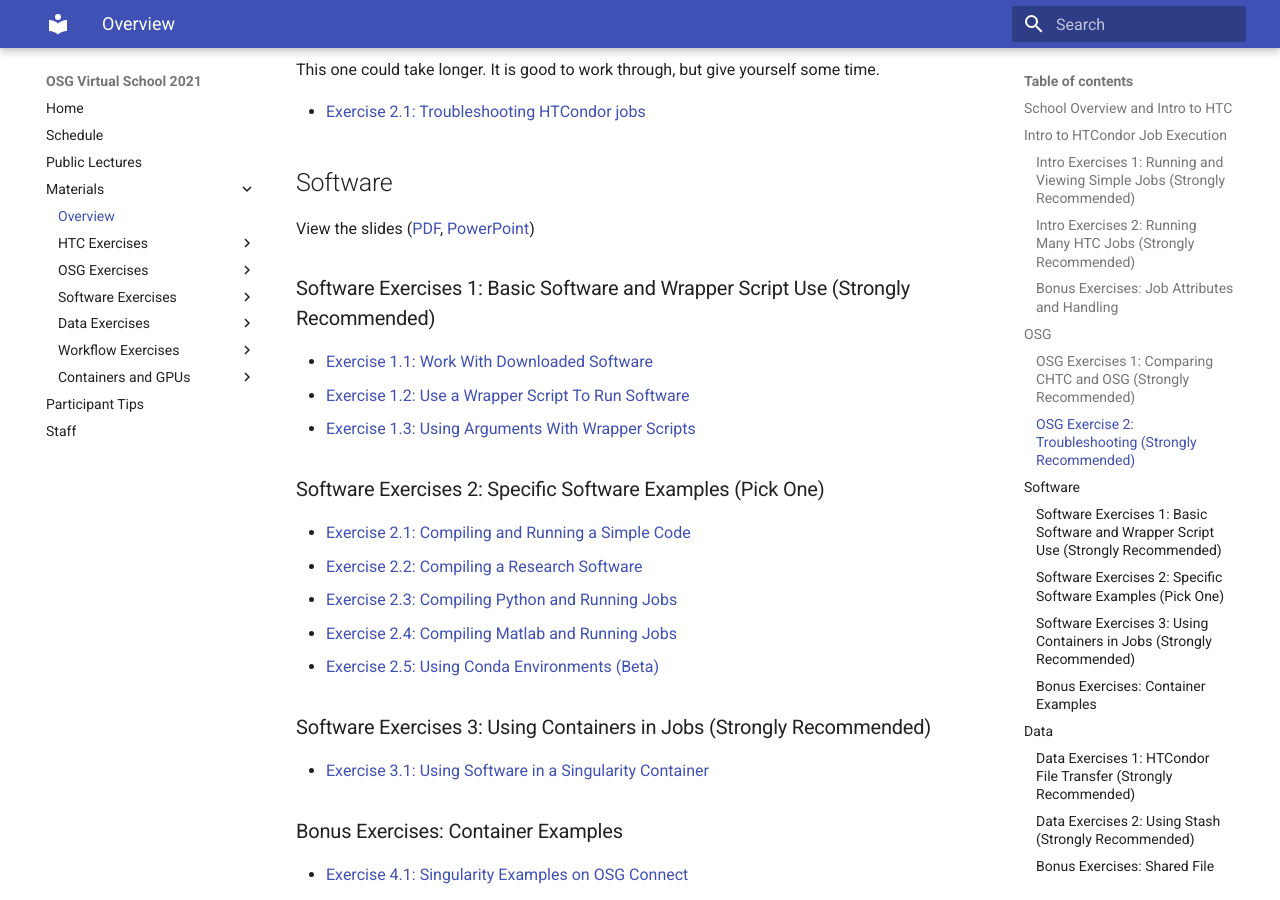
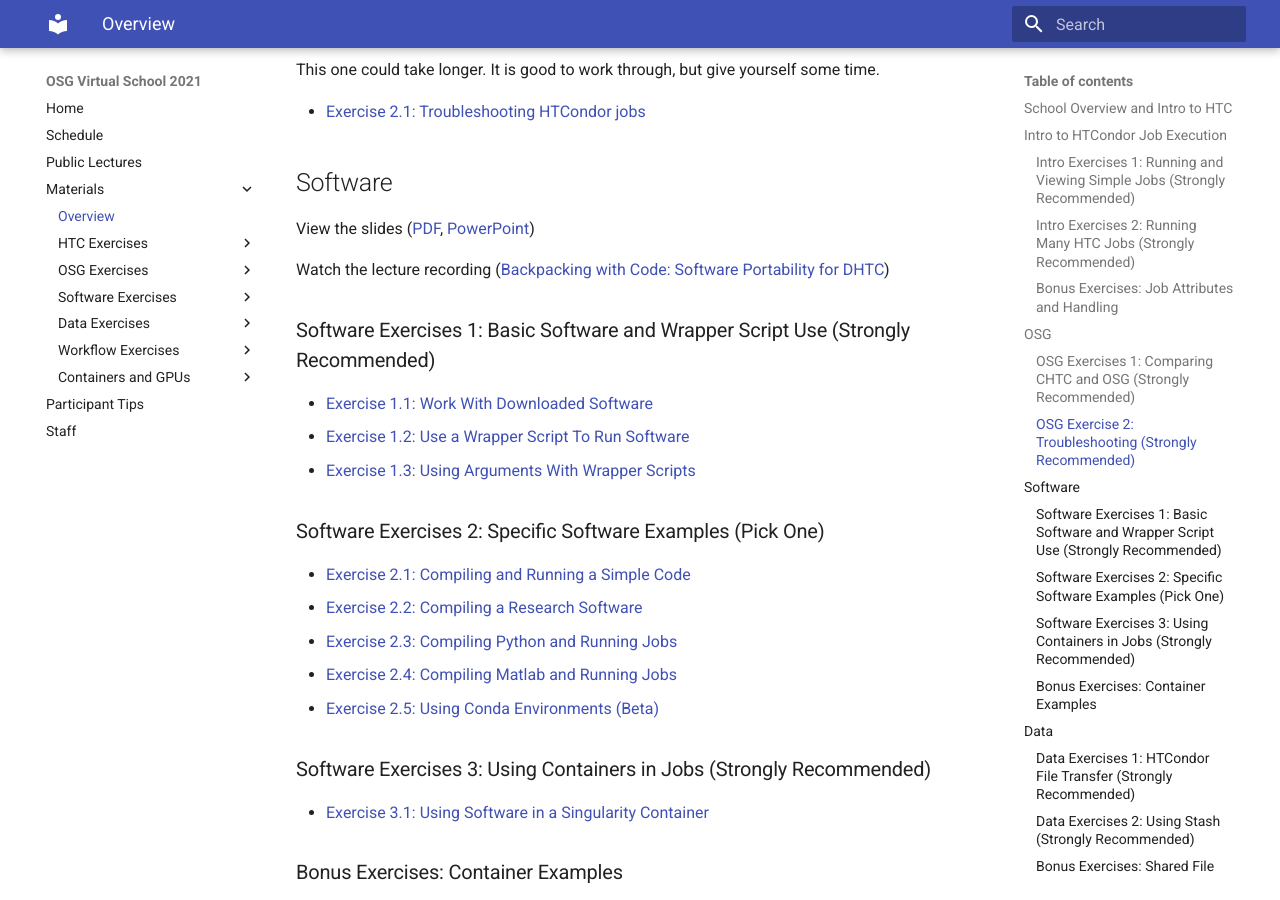
Before and after one commit to osg-htc/virtual-school-2021, an MkDocs documentation site: the page built from docs/materials/index.md, in a window 1280 px wide and 900 px high, scrolled down 1583 px. Built offline with MkDocs 1.6.1 and Material for MkDocs 9.7.7, drawn with Linux system fonts in a browser that asks for light colours.

Commit message:
Update index.md

```diff
--- a/docs/materials/index.md
+++ b/docs/materials/index.md
@@ -71,6 +71,9 @@
 View the slides
 ([PDF](software/files/osgvs21-software.pdf),
 [PowerPoint](software/files/osgvs21-software.pptx))
+
+Watch the lecture recording
+([Backpacking with Code: Software Portability for DHTC](https://youtu.be/xUeIQbVXOMQ))
 
 ### Software Exercises 1: Basic Software and Wrapper Script Use (Strongly Recommended)
 
```
